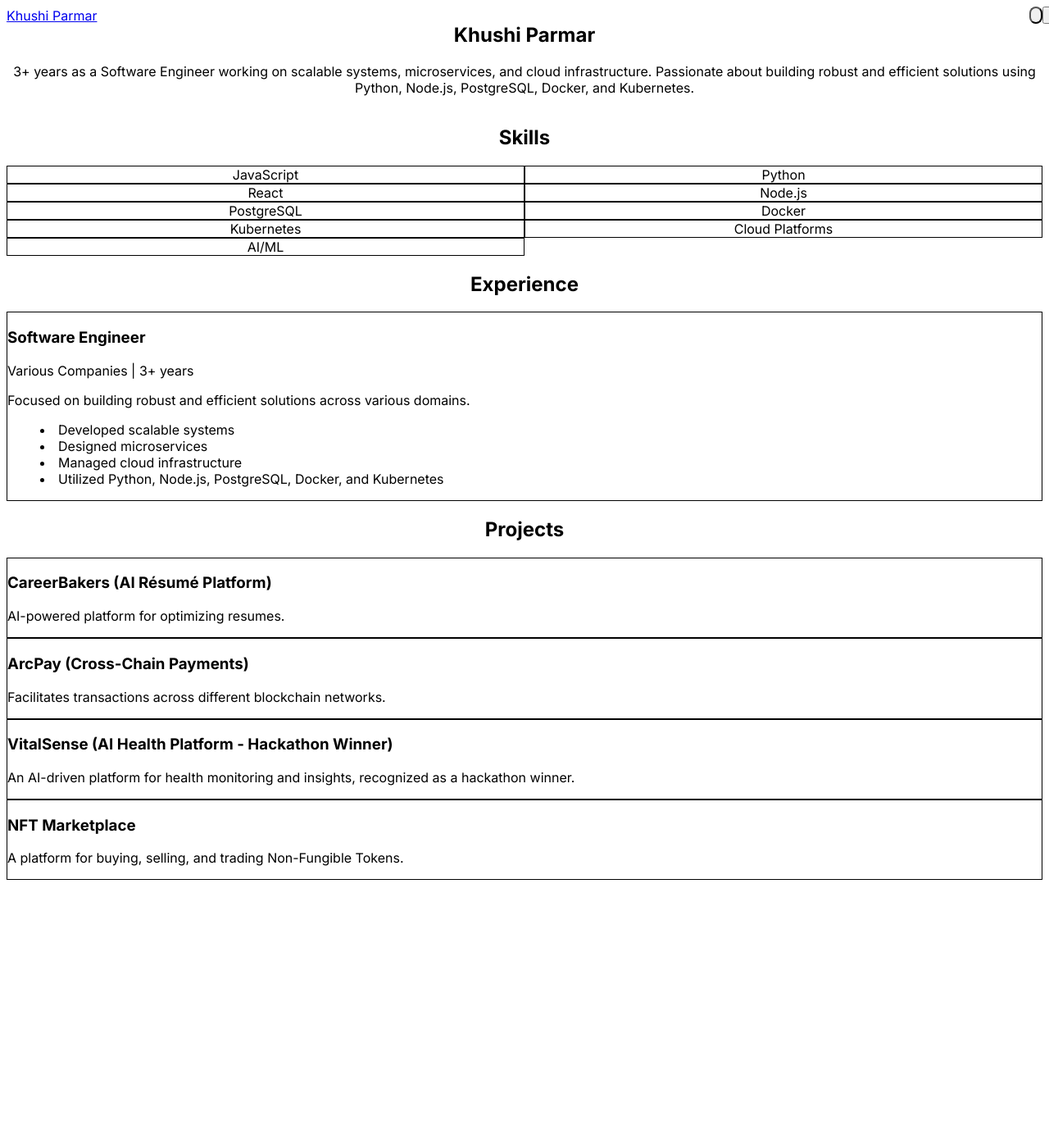
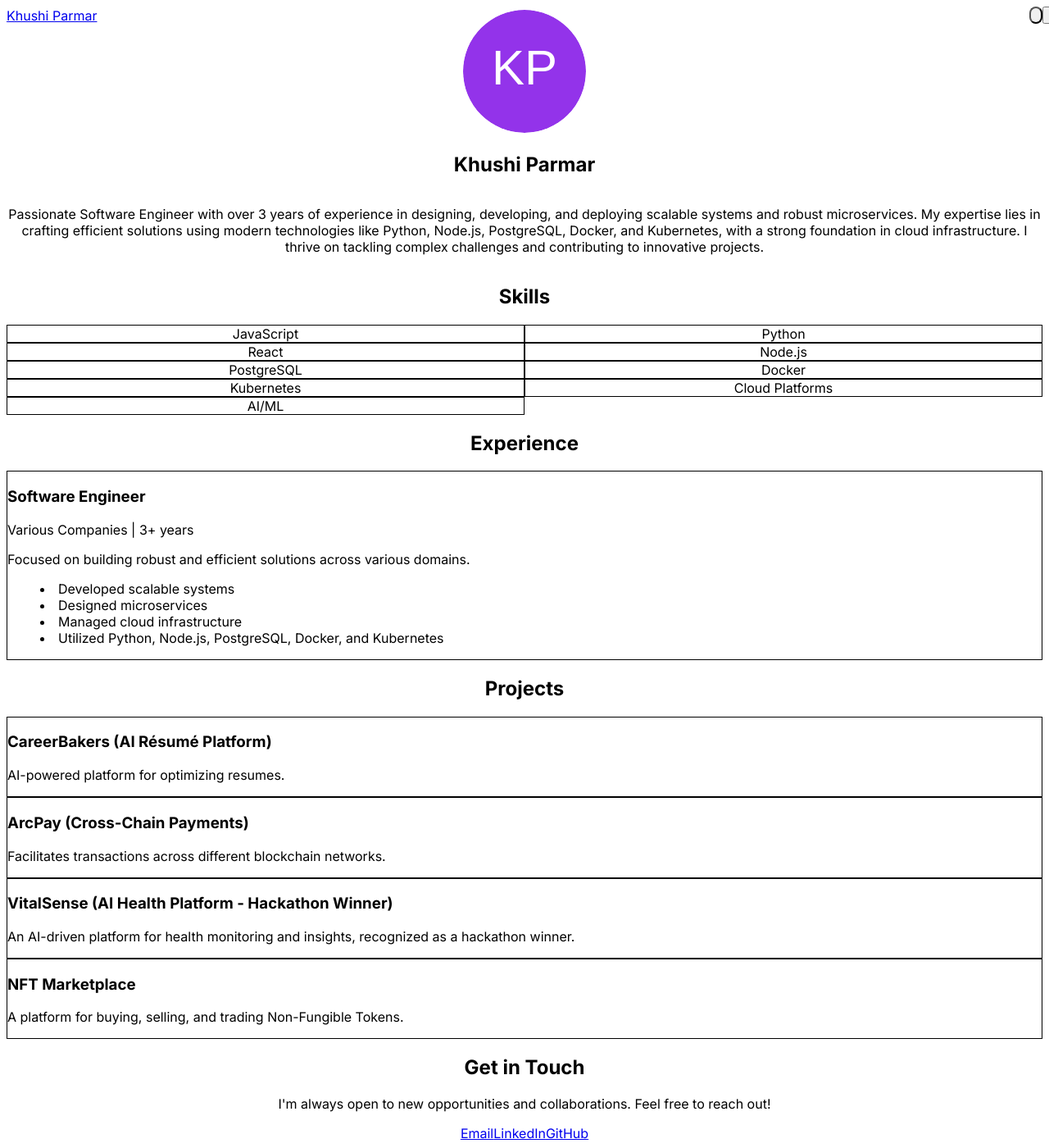
Before and after one commit to khushi491/portfolio, a Next.js app: page / in a window 1280 px wide. Shown: the whole page at 82% size. Before the commit the page ends 1081 px from the top, so only its background shows below. Built offline with nearby package versions, Linux system fonts and the light colour scheme.

Commit message:
Expand About Me section and add Contact section.

```diff
--- a/src/app/page.tsx
+++ b/src/app/page.tsx
@@ -1,6 +1,8 @@
 "use client";
 import { motion } from "framer-motion";
 import ExperienceCard from '@/components/ExperienceCard';
+import Image from "next/image";
+import ContactSection from '@/components/ContactSection';
 
 export default function Home() {
   return (
@@ -11,13 +13,19 @@ export default function Home() {
         initial={{ opacity: 0, y: -50 }}
         animate={{ opacity: 1, y: 0 }}
         transition={{ duration: 0.8 }}
-        className="text-center my-16 max-w-7xl"
+        className="text-center my-16 max-w-7xl flex flex-col items-center"
       >
-        <h1 className="text-5xl font-bold mb-4">Khushi Parmar</h1>
-        <p className="text-xl text-gray-600 max-w-2xl mx-auto">
-          3+ years as a Software Engineer working on scalable systems,
-          microservices, and cloud infrastructure. Passionate about building
-          robust and efficient solutions using Python, Node.js, PostgreSQL, Docker, and Kubernetes.
+                  <Image
+                    src="/profile-placeholder.svg" // Placeholder image
+                    alt="Khushi Parmar"
+                    width={150}
+                    height={150}
+                    className="rounded-full mb-6 border-4 border-purple-500 shadow-lg"
+                  />        <h1 className="text-5xl font-bold mb-4">Khushi Parmar</h1>
+        <p className="text-xl text-gray-600 dark:text-gray-300 max-w-3xl mx-auto">
+          Passionate Software Engineer with over 3 years of experience in designing, developing, and deploying scalable systems and robust microservices.
+          My expertise lies in crafting efficient solutions using modern technologies like Python, Node.js, PostgreSQL, Docker, and Kubernetes, with a strong foundation in cloud infrastructure.
+          I thrive on tackling complex challenges and contributing to innovative projects.
         </p>
       </motion.section>
 
@@ -96,6 +104,9 @@ export default function Home() {
           </motion.div>
         </div>
       </motion.section>
+
+      {/* Contact Section */}
+      <ContactSection />
     </main>
   );
 }
--- /dev/null
+++ b/src/components/ContactSection.tsx
@@ -0,0 +1,34 @@
+"use client";
+import React from 'react';
+import { motion } from 'framer-motion';
+import Link from 'next/link';
+
+const ContactSection: React.FC = () => {
+  return (
+    <motion.section
+      id="contact"
+      initial={{ opacity: 0, y: 50 }}
+      animate={{ opacity: 1, y: 0 }}
+      transition={{ duration: 0.8, delay: 0.8 }}
+      className="text-center my-16 w-full max-w-7xl p-8 bg-white dark:bg-gray-800 rounded-lg shadow-md"
+    >
+      <h2 className="text-4xl font-bold mb-8 text-gray-900 dark:text-white">Get in Touch</h2>
+      <p className="text-xl text-gray-700 dark:text-gray-300 mb-8">
+        I'm always open to new opportunities and collaborations. Feel free to reach out!
+      </p>
+      <div className="flex justify-center space-x-6">
+        <Link href="mailto:your.email@example.com" className="text-purple-600 dark:text-purple-400 hover:text-purple-800 dark:hover:text-purple-600 transition-colors duration-300 text-lg font-semibold">
+          Email
+        </Link>
+        <Link href="https://linkedin.com/in/khushiparmar" target="_blank" rel="noopener noreferrer" className="text-purple-600 dark:text-purple-400 hover:text-purple-800 dark:hover:text-purple-600 transition-colors duration-300 text-lg font-semibold">
+          LinkedIn
+        </Link>
+        <Link href="https://github.com/khushi491" target="_blank" rel="noopener noreferrer" className="text-purple-600 dark:text-purple-400 hover:text-purple-800 dark:hover:text-purple-600 transition-colors duration-300 text-lg font-semibold">
+          GitHub
+        </Link>
+      </div>
+    </motion.section>
+  );
+};
+
+export default ContactSection;
```
Also changed, not shown: public/profile-placeholder.svg (added).
